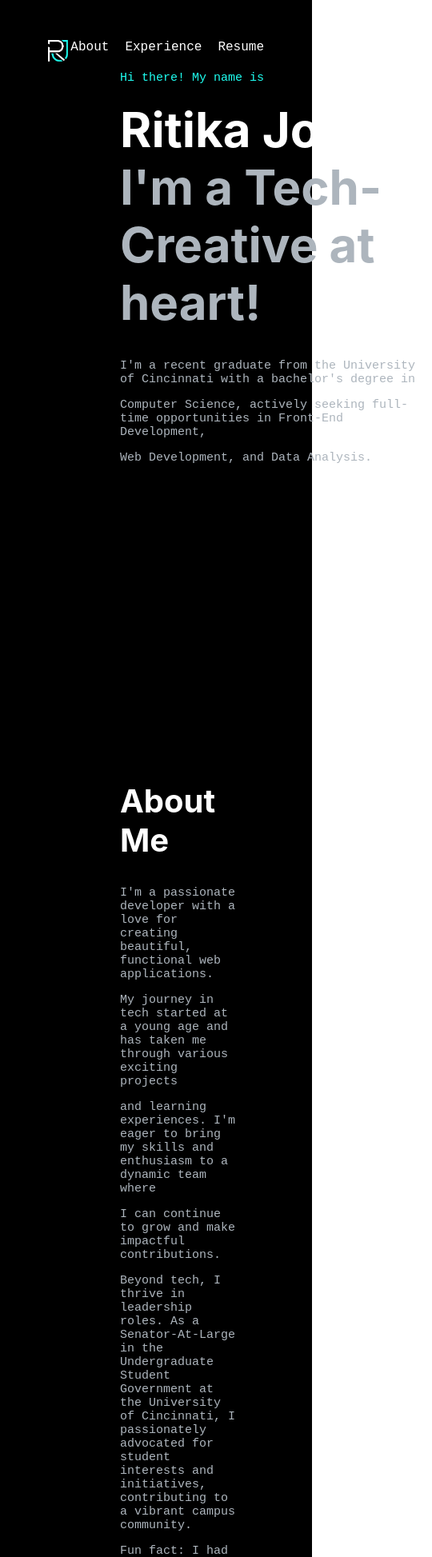
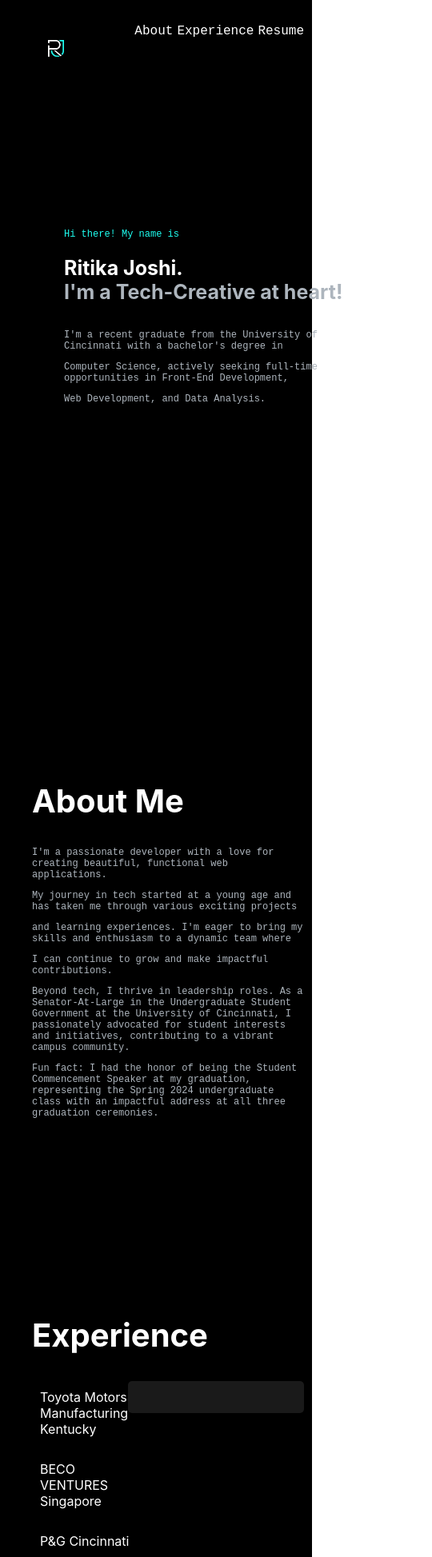
Before and after one commit to RJoshi141/portfolio, a React (Create React App) app: page / in a window 390 px wide. Shown: the top 1947 px of the page at 80% size, 540 px wide, since content can reach past the window. Built offline with nearby package versions, Linux system fonts and the light colour scheme.

Commit message:
responsive - except Intro

```diff
--- a/src/components/PortfolioPage.css
+++ b/src/components/PortfolioPage.css
@@ -191,7 +191,6 @@
     transform: scale(1.05); /* Adjust hover effect */
 }
 
-
 @keyframes fadeInLink {
     0% {
         opacity: 0;
@@ -246,7 +245,7 @@
 
 .experience-section.visible {
     opacity: 1;
-    transform: translateY(300px); /* Keep the translateY at 0 when visible */
+    transform: translateY(0); /* Keep the translateY at 0 when visible */
 }
 
 .experience-section h1 {
@@ -265,7 +264,6 @@
     margin-bottom: 10px;
     padding: 10px;
     transition: background-color 0.3s, color 0.3s;
-
 }
 
 .experience-item.active {
@@ -327,3 +325,161 @@
 html {
     scroll-behavior: smooth;
 }
+
+/* Responsive Styles */
+@media (max-width: 1200px) {
+    .intro-container {
+        top: -60px;
+        left: 60px;
+    }
+
+    .navigation-links {
+        right: 40px;
+    }
+
+    .about-section,
+    .experience-section {
+        padding-left: 120px;
+        padding-right: 60px;
+    }
+
+    .experience-details {
+        margin-left: 200px;
+    }
+}
+
+@media (max-width: 992px) {
+    .intro-container {
+        top: -50px;
+        left: 50px;
+    }
+
+    .navigation-links {
+        right: 30px;
+        gap: 15px;
+    }
+
+    .about-section,
+    .experience-section {
+        padding-left: 100px;
+        padding-right: 40px;
+    }
+
+    .experience-details {
+        margin-left: 180px;
+    }
+
+    .intro-name,
+    .intro-tagline {
+        font-size: 50px;
+    }
+}
+
+@media (max-width: 768px) {
+    .intro-container {
+        top: -40px;
+        left: 40px;
+    }
+
+    .navigation-links {
+        right: 20px;
+        gap: 10px;
+    }
+
+    .about-section,
+    .experience-section {
+        padding-left: 80px;
+        padding-right: 30px;
+    }
+
+    .experience-details {
+        margin-left: 160px;
+    }
+
+    .intro-name,
+    .intro-tagline {
+        font-size: 40px;
+    }
+
+    .experience-menu {
+        width: 180px;
+    }
+}
+
+@media (max-width: 576px) {
+    .top-left-logo {
+        width: 20px;
+    }
+
+    .intro-container {
+        top: -30px;
+        left: 30px;
+    }
+
+    .navigation-links {
+        top: 40px;
+        right: 15px;
+        gap: 8px;
+    }
+
+    .about-section,
+    .experience-section {
+        padding-left: 60px;
+        padding-right: 20px;
+    }
+
+    .experience-details {
+        margin-left: 140px;
+    }
+
+    .intro-name,
+    .intro-tagline {
+        font-size: 30px;
+    }
+
+    .intro-text,
+    .intro-tagline1 {
+        font-size: 13px;
+    }
+
+    .experience-menu {
+        width: 160px;
+    }
+}
+
+@media (max-width: 400px) {
+    .intro-container {
+        top: -20px;
+        left: 20px;
+    }
+
+    .navigation-links {
+        top: 30px;
+        right: 10px;
+        gap: 5px;
+    }
+
+    .about-section,
+    .experience-section {
+        padding-left: 40px;
+        padding-right: 10px;
+    }
+
+    .experience-details {
+        margin-left: 120px;
+    }
+
+    .intro-name,
+    .intro-tagline {
+        font-size: 25px;
+    }
+
+    .intro-text,
+    .intro-tagline1 {
+        font-size: 12px;
+    }
+
+    .experience-menu {
+        width: 140px;
+    }
+}
```
